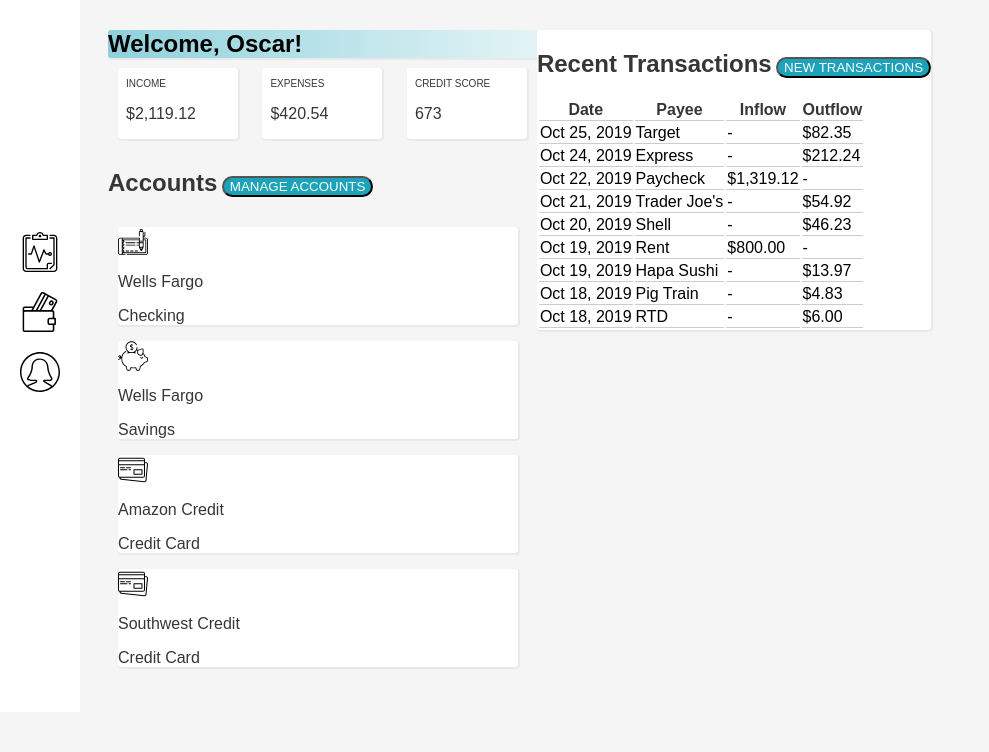
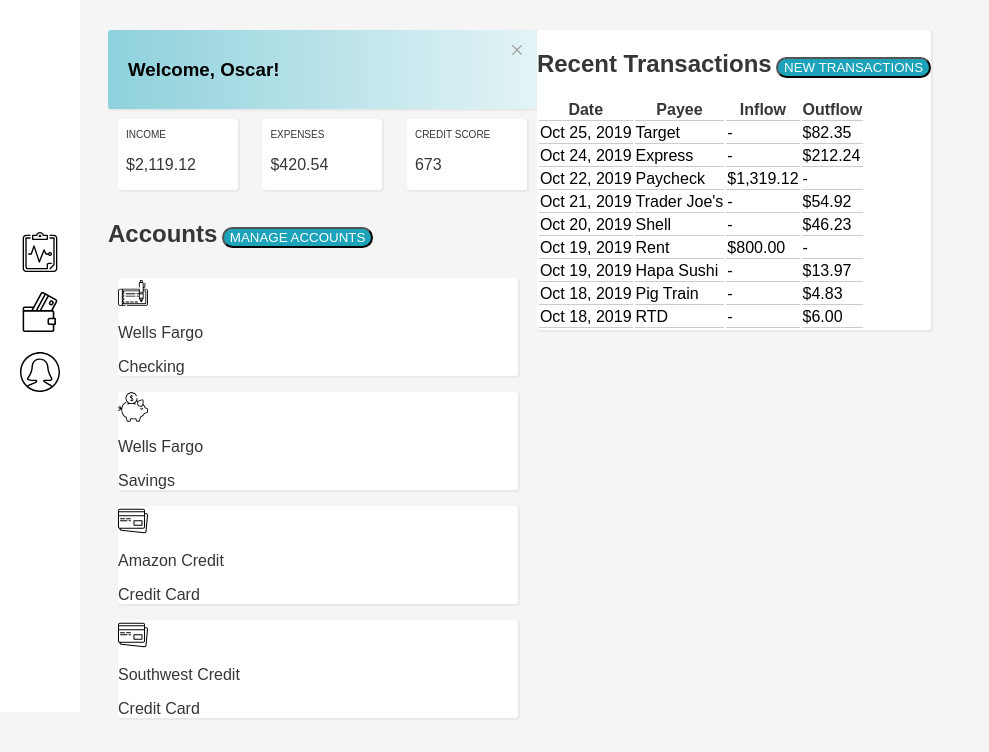
Before and after one commit to rachael-t/balancing-act, a plain HTML site: page index.html in a window 1280 px wide. Shown: the part 88-840 px from the top of the page, without its empty margins (0-989 px from the left). Before the commit the page ends 800 px from the top, so only its background shows below. Drawn offline with Linux system fonts and the light colour scheme; files whose address does not match are found by name; a web font is replaced by a local one.

Commit message:
Add close box and style welcome banner

```diff
--- a/index.html
+++ b/index.html
@@ -16,7 +16,10 @@
     </header>
     <main>
       <section class="overview">
-        <h1 id="welcome-banner">Welcome, Oscar!</h1>
+        <section id="welcome-banner">
+          <h1>Welcome, Oscar!</h1>
+          <img class="close-box" src="/Users/rachaelthomas/turing/1module/balancing-act/assets/close.svg" alt="Close box with an X" />
+        </section>
         <section class="overview-cards">
           <div class="cards">
             <p class="card-title">Income</p>
--- a/styles.css
+++ b/styles.css
@@ -40,8 +40,18 @@
 #welcome-banner {
   background-image: linear-gradient(to right, #8ED1DC, #E3F4F6);
   margin: 0px 0px 0px 0px;
+  padding: 10px 20px 10px 20px;
   box-shadow: 1px 1px 1px 1px rgba(0,0,0,0.05);
   border-radius: 3px;
+  position: relative;
+}
+
+.close-box {
+  width: 10px;
+  height: 10px;
+  position: absolute;
+  top: 15px;
+  right: 15px;
 }
 
 main {
@@ -114,5 +124,5 @@
   text-transform: uppercase;
   font-family: 'Biryani', sans-serif;
   text-align: justify;
-  border-radius: 50px;
+  border-radius: 12px;
 }
```
